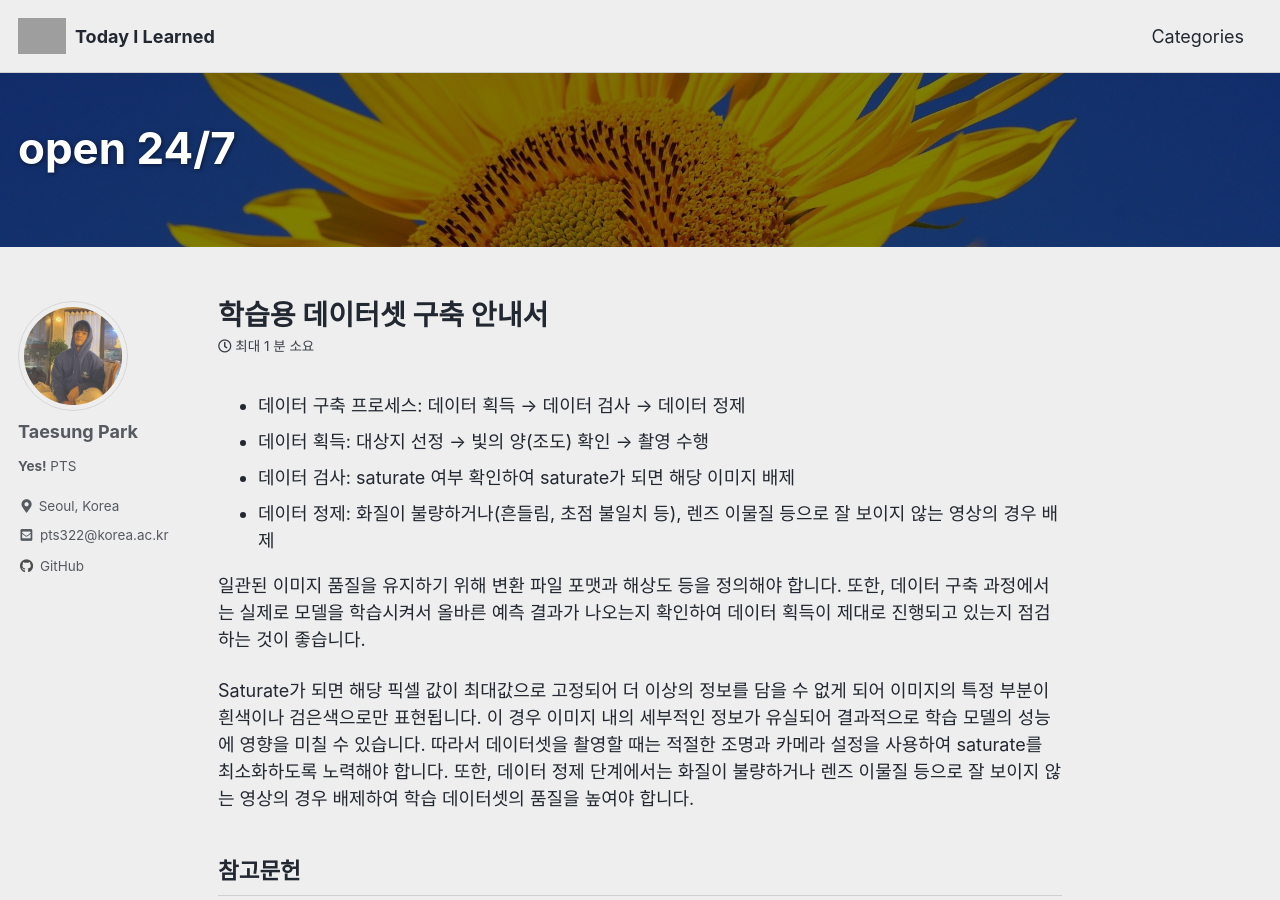
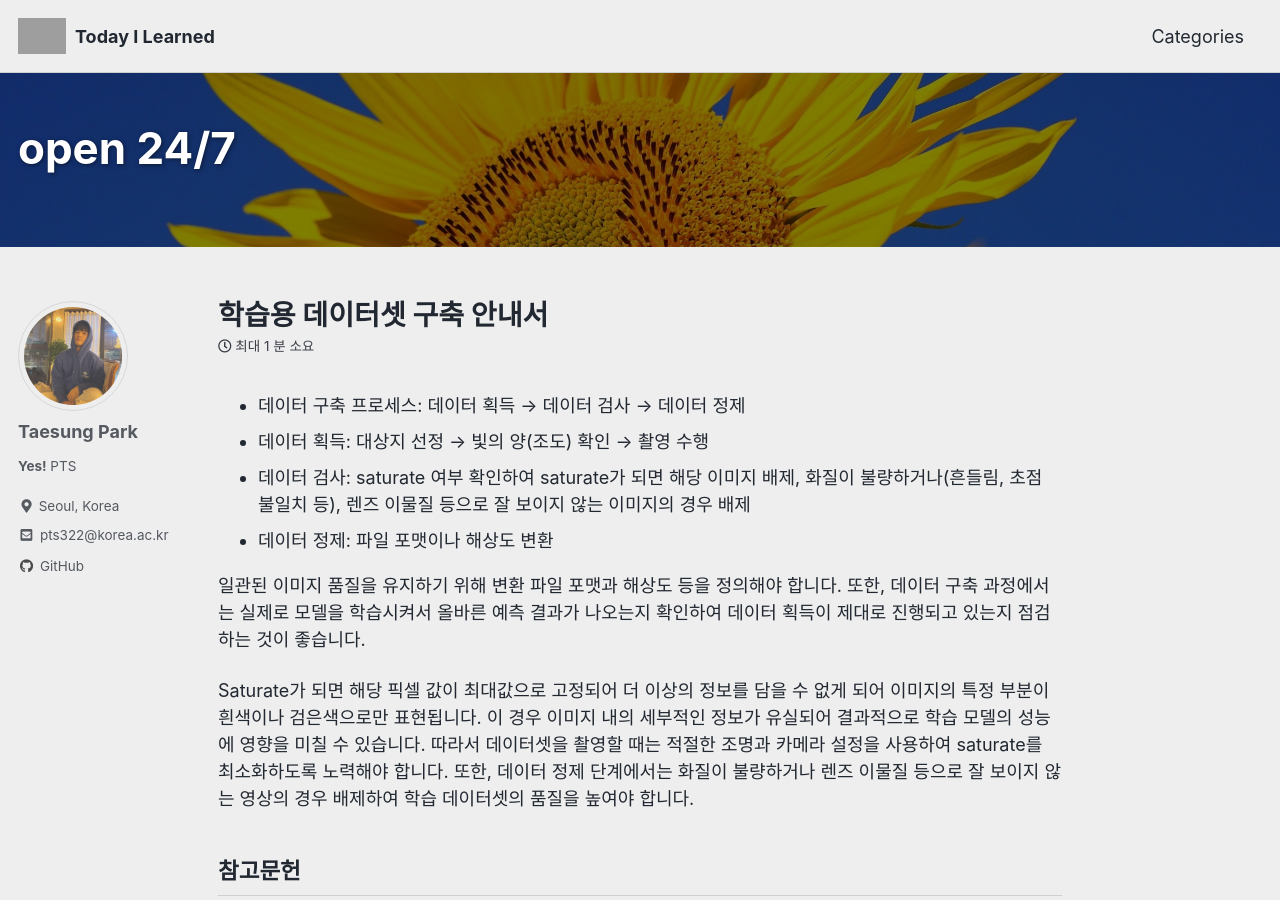
Before and after one commit to kkamankun/kkamankun.github.io, a Jekyll site: the page built from _posts/deep_learning/2023-06-09-학습용 데이터셋 구축 안내서.md, in a window 1280 px wide and 900 px high. Built offline with Jekyll 4.4.1, drawn with Linux system fonts in a browser that asks for light colours; cached includes are drawn as plain includes; comment, search, counter and statistics services are not loaded; grey boxes are pictures that could not be loaded.

Commit message:
Update DatasetAcquisition.md

```diff
--- a/_posts/deep_learning/2023-06-09-학습용 데이터셋 구축 안내서.md
+++ b/_posts/deep_learning/2023-06-09-학습용 데이터셋 구축 안내서.md
@@ -6,8 +6,8 @@ categories:
 ---
 - 데이터 구축 프로세스: 데이터 획득 → 데이터 검사 → 데이터 정제
 - 데이터 획득: 대상지 선정 → 빛의 양(조도) 확인 → 촬영 수행
-- 데이터 검사: saturate 여부 확인하여 saturate가 되면 해당 이미지 배제
-- 데이터 정제: 화질이 불량하거나(흔들림, 초점 불일치 등), 렌즈 이물질 등으로 잘 보이지 않는 영상의 경우 배제
+- 데이터 검사: saturate 여부 확인하여 saturate가 되면 해당 이미지 배제, 화질이 불량하거나(흔들림, 초점 불일치 등), 렌즈 이물질 등으로 잘 보이지 않는 이미지의 경우 배제
+- 데이터 정제: 파일 포맷이나 해상도 변환
 
 일관된 이미지 품질을 유지하기 위해 변환 파일 포맷과 해상도 등을 정의해야 합니다. 또한, 데이터 구축 과정에서는 실제로 모델을 학습시켜서 올바른 예측 결과가 나오는지 확인하여 데이터 획득이 제대로 진행되고 있는지 점검하는 것이 좋습니다.
 
```
